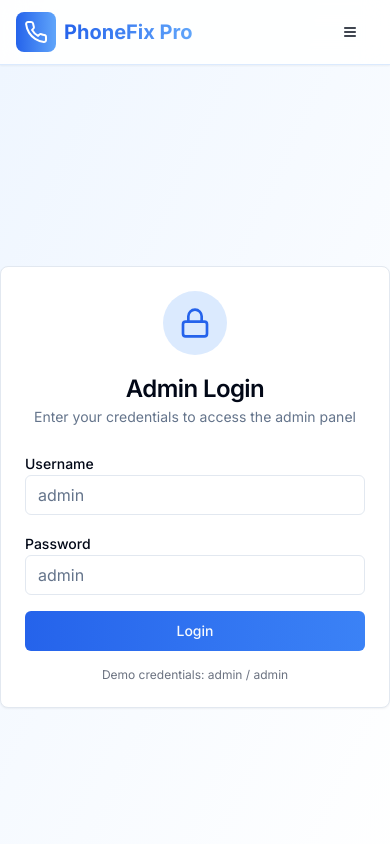
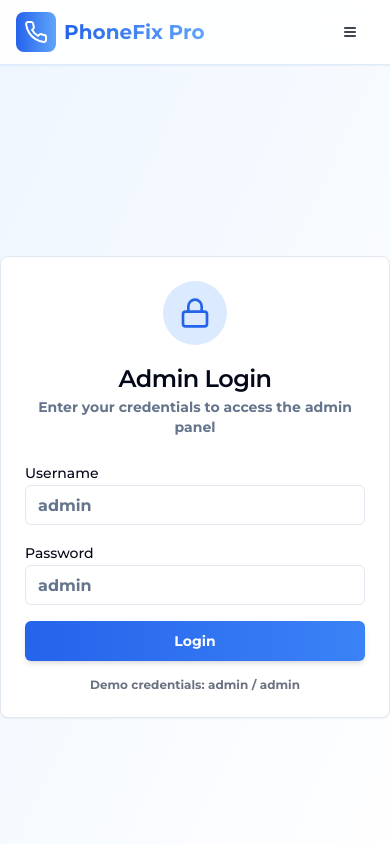
Before and after one commit to Zakariasisu5/mobile-tech-hub-online, a React (Vite) app: page /admin in a window 390 px wide. Shown: the top 844 px of the page. Built offline with nearby package versions, Linux system fonts and the light colour scheme.

Commit message:
Refactor: Improve button styles and fonts
Update button styles for brown phones and apply Montserrat font with bold weight across the website.

```diff
--- a/index.html
+++ b/index.html
@@ -19,7 +19,7 @@
 
     <link rel="preconnect" href="https://fonts.googleapis.com">
     <link rel="preconnect" href="https://fonts.gstatic.com" crossorigin>
-    <link href="https://fonts.googleapis.com/css2?family=Inter:wght@300;400;500;600;700;800&display=swap" rel="stylesheet">
+    <link href="https://fonts.googleapis.com/css2?family=Montserrat:wght@400;500;600;700;800&display=swap" rel="stylesheet">
   </head>
 
   <body>
--- a/src/components/ui/button.tsx
+++ b/src/components/ui/button.tsx
@@ -5,19 +5,20 @@ import { cva, type VariantProps } from "class-variance-authority"
 import { cn } from "@/lib/utils"
 
 const buttonVariants = cva(
-  "inline-flex items-center justify-center gap-2 whitespace-nowrap rounded-md text-sm font-medium ring-offset-background transition-colors focus-visible:outline-none focus-visible:ring-2 focus-visible:ring-ring focus-visible:ring-offset-2 disabled:pointer-events-none disabled:opacity-50 [&_svg]:pointer-events-none [&_svg]:size-4 [&_svg]:shrink-0",
+  "inline-flex items-center justify-center gap-2 whitespace-nowrap rounded-md text-sm font-bold ring-offset-background transition-all duration-300 focus-visible:outline-none focus-visible:ring-2 focus-visible:ring-ring focus-visible:ring-offset-2 disabled:pointer-events-none disabled:opacity-50 [&_svg]:pointer-events-none [&_svg]:size-4 [&_svg]:shrink-0 hover:scale-105 hover:shadow-lg",
   {
     variants: {
       variant: {
-        default: "bg-primary text-primary-foreground hover:bg-primary/90",
+        default: "bg-gradient-to-r from-blue-600 to-blue-500 text-white hover:from-blue-700 hover:to-blue-600 shadow-md",
         destructive:
           "bg-destructive text-destructive-foreground hover:bg-destructive/90",
         outline:
-          "border border-input bg-background hover:bg-accent hover:text-accent-foreground",
+          "border-2 border-blue-200 bg-white text-blue-600 hover:bg-blue-50 hover:border-blue-300",
         secondary:
           "bg-secondary text-secondary-foreground hover:bg-secondary/80",
         ghost: "hover:bg-accent hover:text-accent-foreground",
         link: "text-primary underline-offset-4 hover:underline",
+        premium: "bg-gradient-to-r from-purple-600 to-purple-500 text-white hover:from-purple-700 hover:to-purple-600 shadow-lg",
       },
       size: {
         default: "h-10 px-4 py-2",
--- a/src/index.css
+++ b/src/index.css
@@ -100,6 +100,6 @@ All colors MUST be HSL.
   }
 
   body {
-    @apply bg-background text-foreground;
+    @apply bg-background text-foreground font-bold;
   }
 }
--- a/tailwind.config.ts
+++ b/tailwind.config.ts
@@ -20,7 +20,7 @@ export default {
 		},
 		extend: {
 			fontFamily: {
-				'sans': ['Inter', 'ui-sans-serif', 'system-ui', '-apple-system', 'BlinkMacSystemFont', 'sans-serif'],
+				'sans': ['Montserrat', 'ui-sans-serif', 'system-ui', '-apple-system', 'BlinkMacSystemFont', 'sans-serif'],
 			},
 			colors: {
 				border: 'hsl(var(--border))',
```
